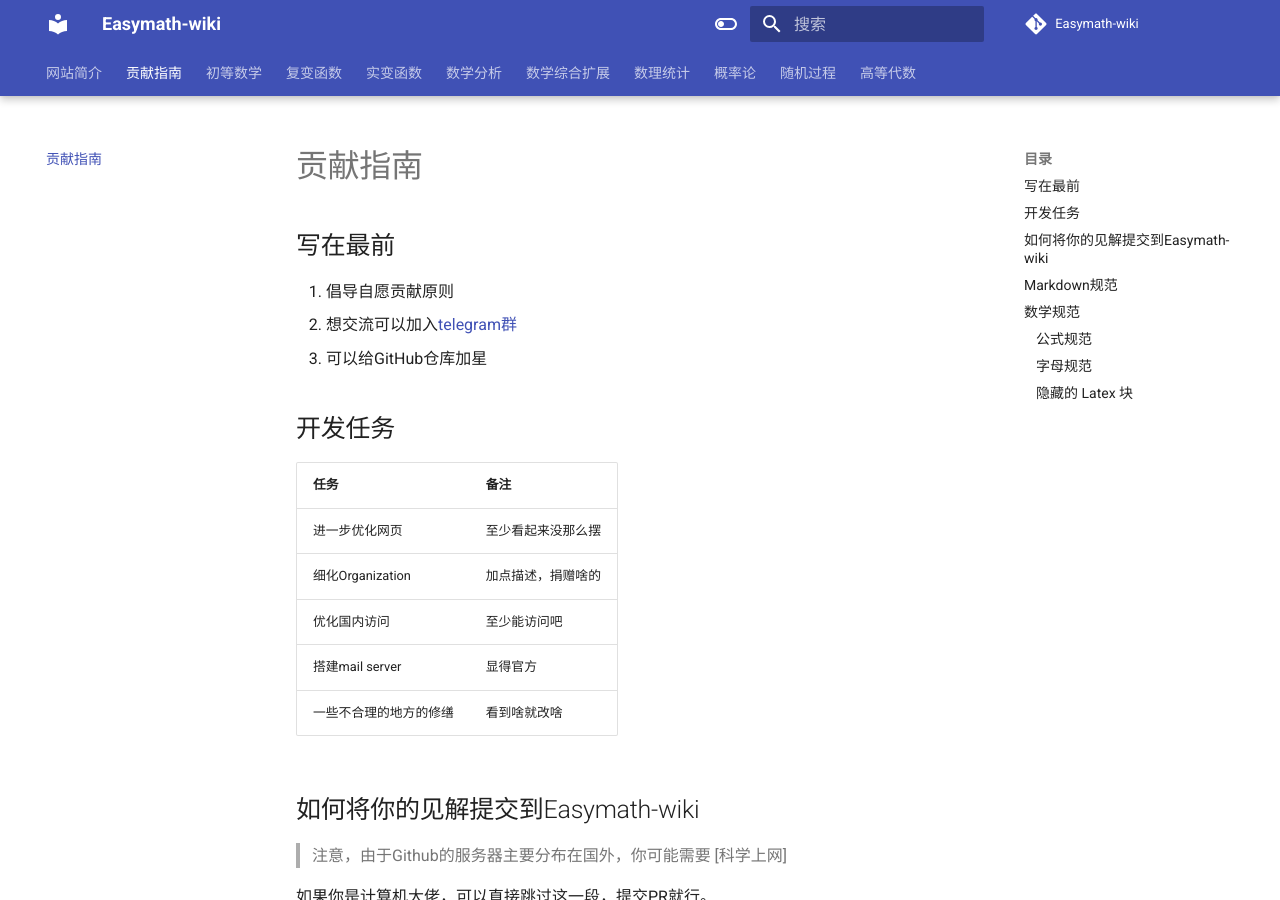
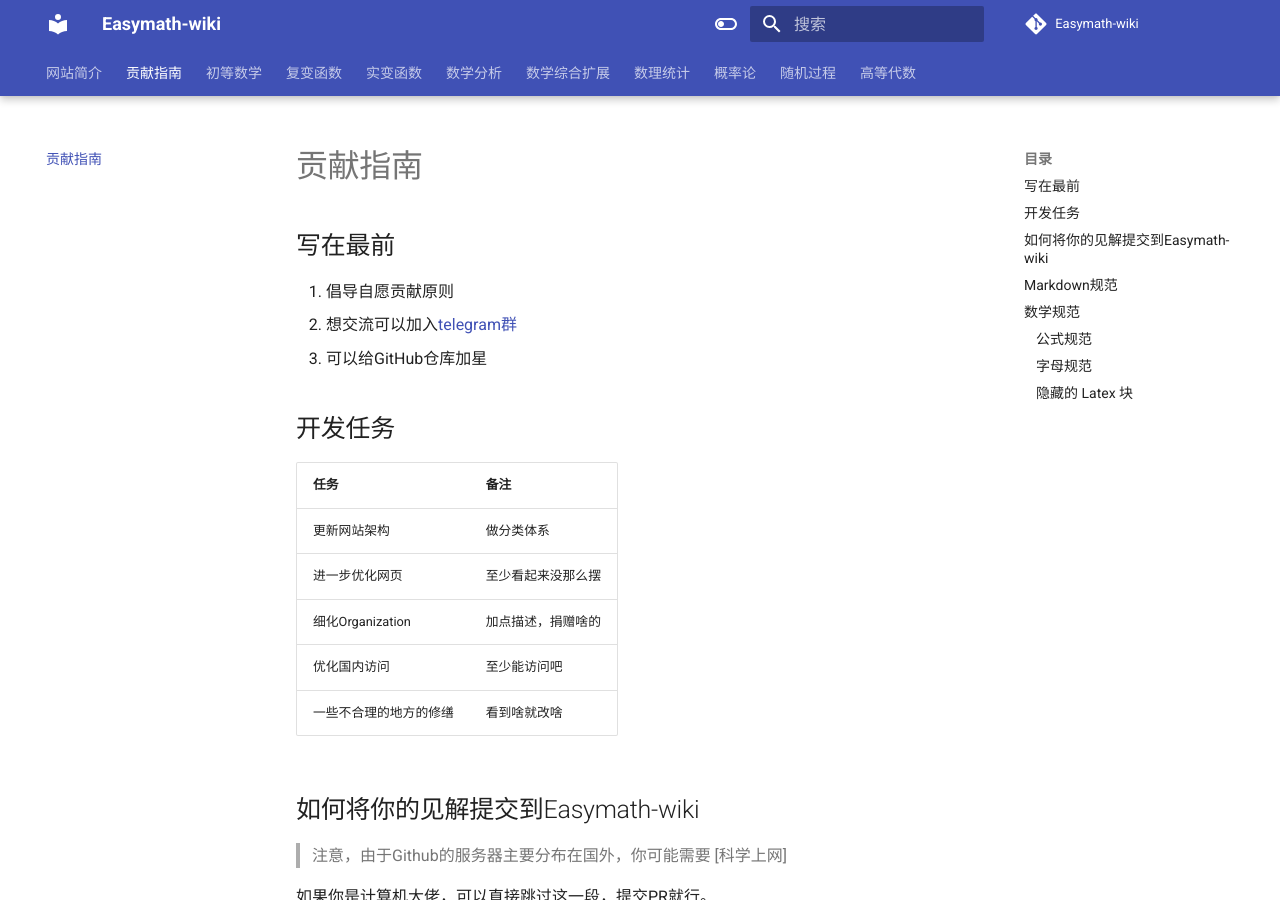
Before and after one commit to Easymath-wiki/Easymath-wiki, an MkDocs documentation site: the page built from docs/贡献指南.md, in a window 1280 px wide and 900 px high. Built offline with MkDocs 1.6.1 and Material for MkDocs 9.7.7, drawn with Linux system fonts in a browser that asks for light colours; formulas are drawn with MathJax 3; comment, search, counter and statistics services are not loaded.

Commit message:
add todo

```diff
--- a/docs/贡献指南.md
+++ b/docs/贡献指南.md
@@ -8,10 +8,10 @@
 
 | 任务                   | 备注               |
 | ---------------------- | ------------------ |
+| 更新网站架构              | 做分类体系        |
 | 进一步优化网页         | 至少看起来没那么摆 |
 | 细化Organization       | 加点描述，捐赠啥的 |
 | 优化国内访问           | 至少能访问吧       |
-| 搭建mail server        | 显得官方           |
 | 一些不合理的地方的修缮 | 看到啥就改啥       |
 
 ## 如何将你的见解提交到Easymath-wiki
```
